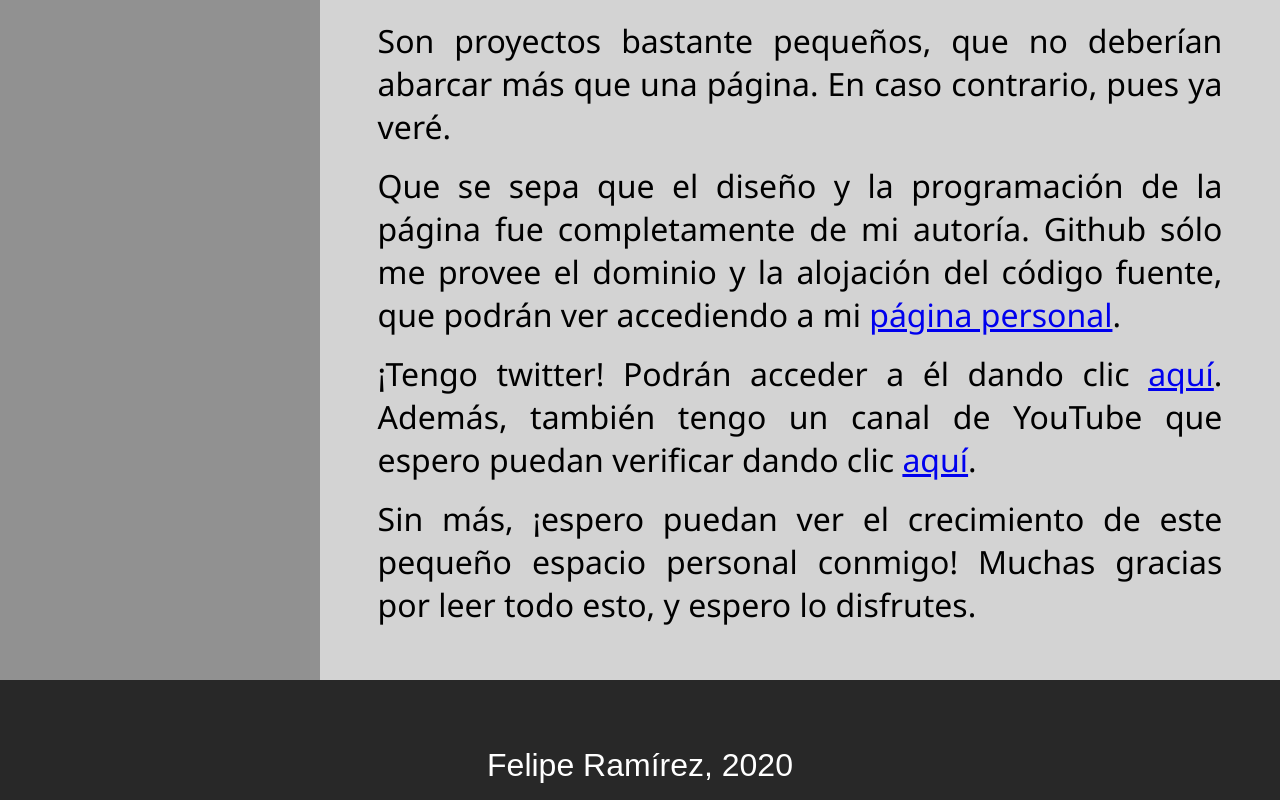
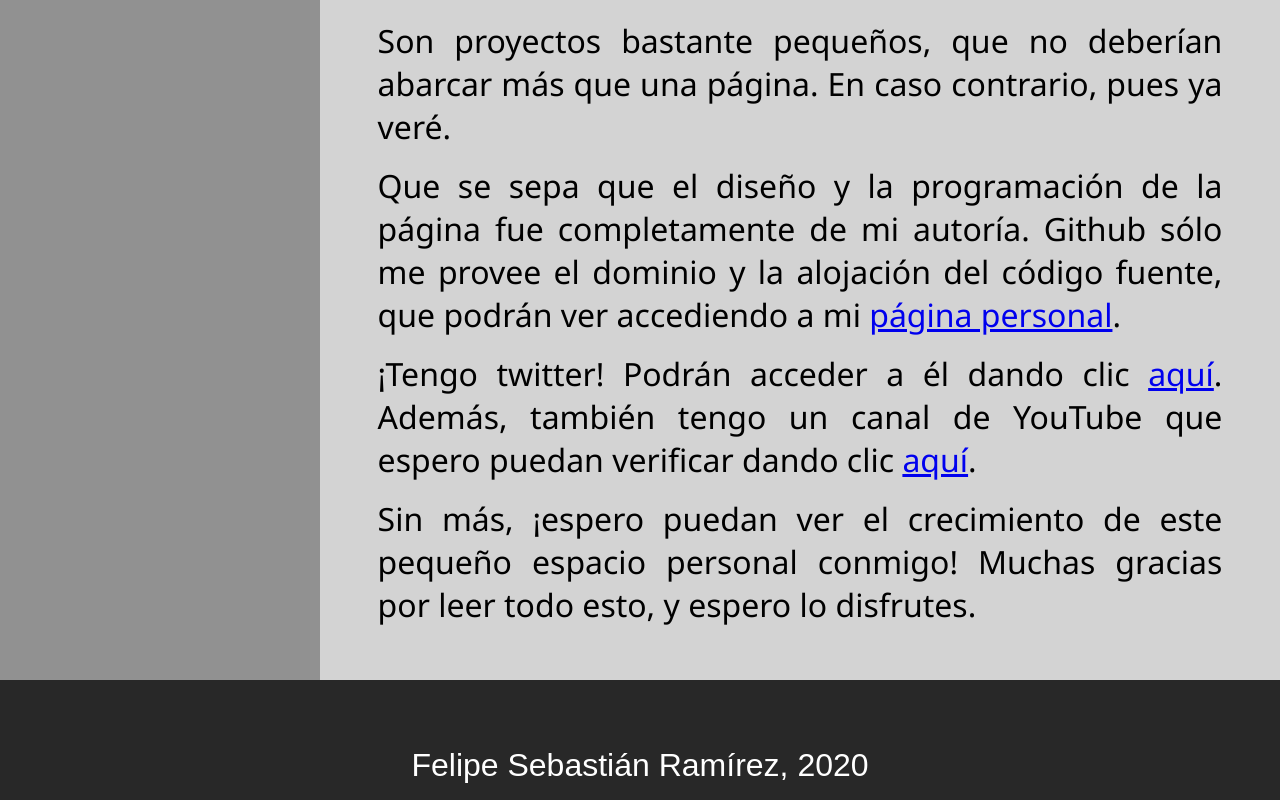
Before and after one commit to Zelzazor/Zelzazor.github.io, a plain HTML site: page index.html in a window 1280 px wide. Shown: the part 1209-2009 px from the top of the page. Drawn offline with Linux system fonts and the light colour scheme.

Commit message:
Añadido segundo nombre

```diff
--- a/index.html
+++ b/index.html
@@ -34,7 +34,7 @@
         </section>
     </main>
     <footer class="foot">
-        <p class="text-foot">Felipe Ramírez, 2020</p>
+        <p class="text-foot">Felipe Sebastián Ramírez, 2020</p>
     </footer>
 </body>
 </html>
```
